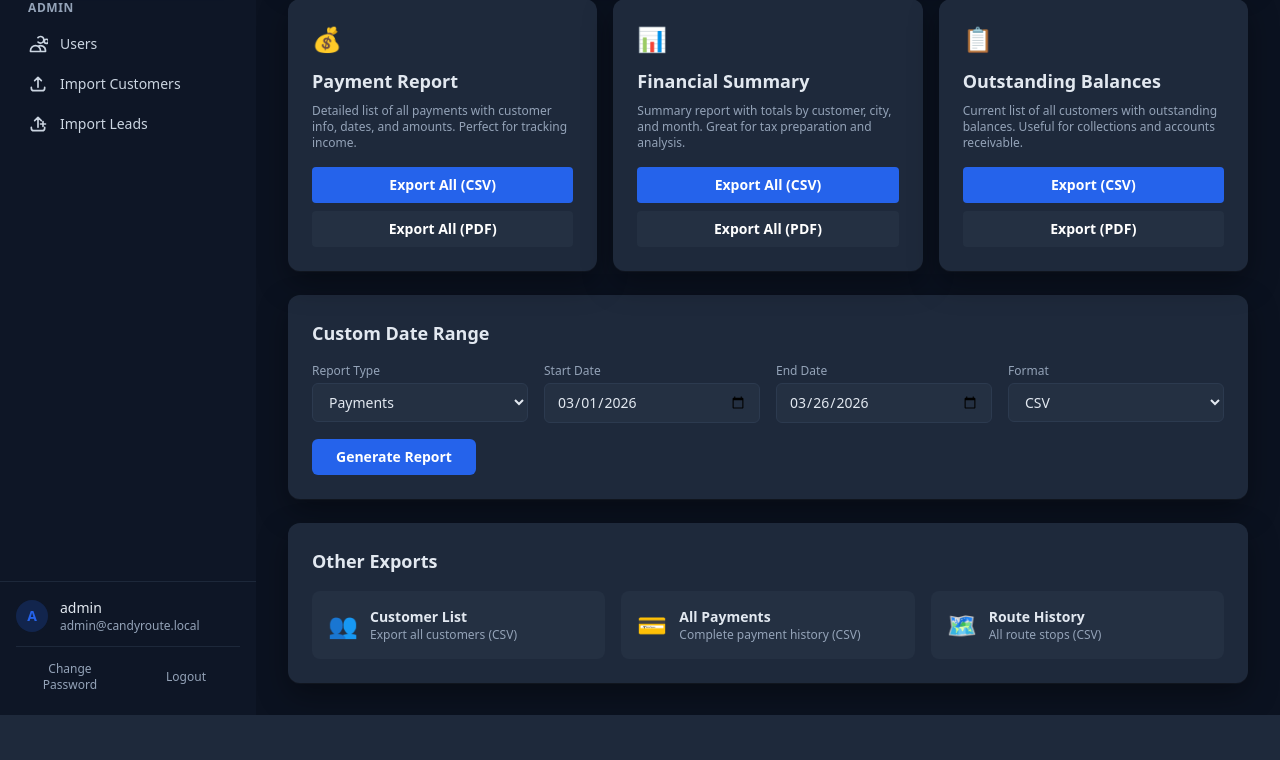
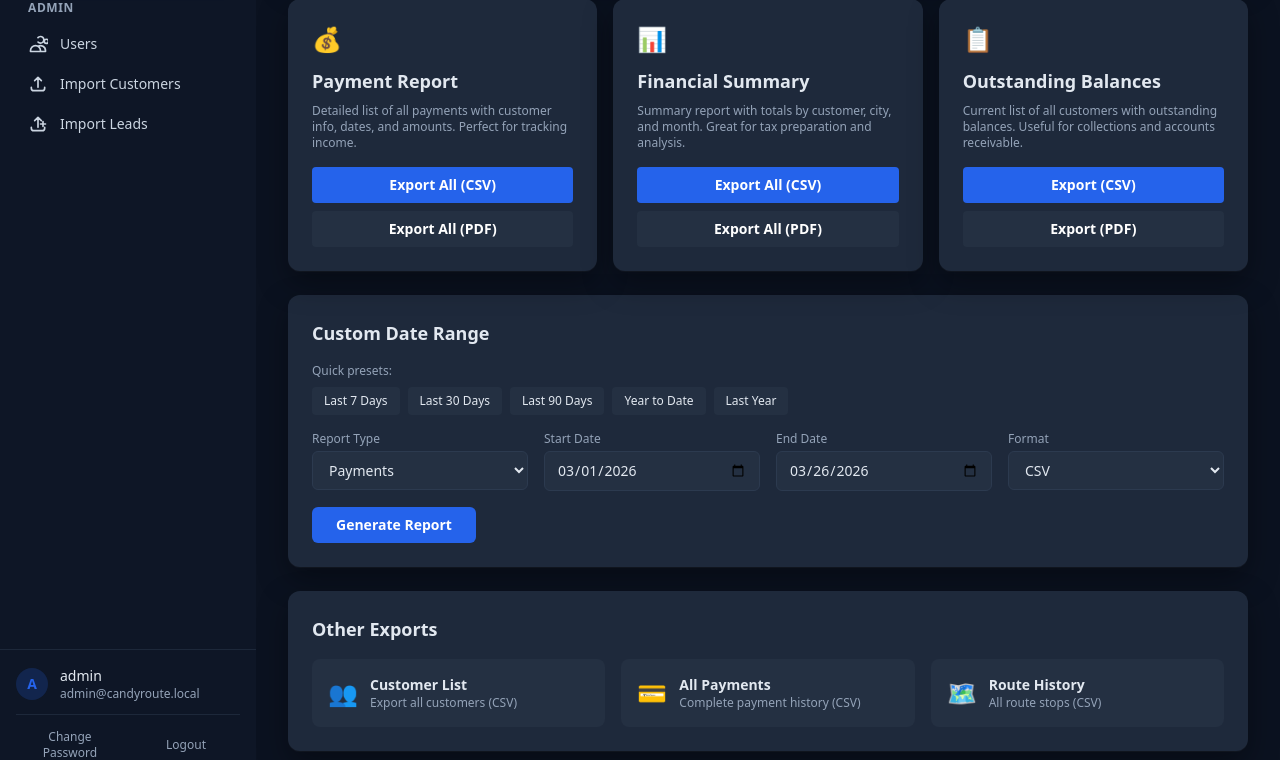
Before and after one commit to Kathail/candy, a Flask app: page /reports in a window 1280 px wide. Shown: the part 469-1229 px from the top of the page. Before the commit the page ends 1184 px from the top, so only its background shows below. Run offline with Flask 3, Linux system fonts and the light colour scheme; a user stored in the database is signed in; some libraries are stand-ins or nearby versions.

Commit message:
Codebase audit fixes and workflow improvements
Security & Fixes:
- Add @admin_required to /admin/reimport-customers route
- Remove unused /planner/route/<int:route_id> dead code route
- Delete 6 empty unused template placeholders

New Features:
- Add lead_source field to track where leads come from
- Add source dropdown to lead add/edit forms
- Add source column to leads table

Workflow Improvements:
- Add "Collected Today" stat to route progress section
- Add quick date presets to reports (Last 7/30/90 days, YTD, Last Year)

Co-Authored-By: Claude Opus 4.5 <noreply@anthropic.com>

```diff
--- a/app.py
+++ b/app.py
@@ -91,6 +91,7 @@ class Customer(db.Model):
     created_at = db.Column(db.DateTime, default=lambda: datetime.now(timezone.utc))
     status = db.Column(db.String(20), default='active', nullable=False, index=True)  # lead, active, inactive
     tax_exempt = db.Column(db.Boolean, default=False, nullable=False, index=True)
+    lead_source = db.Column(db.String(50))  # referral, walk-in, cold-call, website, social, other
 
 
 class RouteStop(db.Model):
@@ -478,12 +479,17 @@ def route():
     total = len(stops)
     outstanding_balance = sum(s.customer.balance for s in stops)
 
+    # Calculate today's collections
+    todays_payments = Payment.query.filter_by(payment_date=today).all()
+    collected_today = sum(p.amount for p in todays_payments)
+
     return render_template(
         "route.html",
         completed=completed,
         total=total,
         stops=stops,
         outstanding_balance=f"{outstanding_balance:.2f}",
+        collected_today=f"{collected_today:.2f}",
     )
 
 
@@ -884,6 +890,7 @@ def lead_add():
     address = request.form.get("address")
     city = request.form.get("city")
     notes = request.form.get("notes")
+    lead_source = request.form.get("lead_source")
 
     if not name:
         return "Name is required", 400
@@ -896,11 +903,12 @@ def lead_add():
         notes=notes or None,
         balance=0.0,
         status='lead',
+        lead_source=lead_source or None,
     )
 
     db.session.add(new_lead)
     db.session.commit()
-    logger.info(f"Lead added: {name}")
+    logger.info(f"Lead added: {name} (source: {lead_source})")
 
     return redirect(url_for("leads"))
 
@@ -927,6 +935,7 @@ def lead_update(lead_id):
     lead.address = request.form.get("address") or None
     lead.city = request.form.get("city") or None
     lead.notes = request.form.get("notes") or None
+    lead.lead_source = request.form.get("lead_source") or None
 
     db.session.commit()
     logger.info(f"Lead updated: {lead.name}")
@@ -1186,15 +1195,6 @@ def planner_date_details(date_str):
         route_date=date_str,
         date_formatted=route_date.strftime("%b %d, %Y"),
         day_name=route_date.strftime("%A"),
-    )
-
-
-@app.route("/planner/route/<int:route_id>")
-@login_required
-def planner_route_details(route_id):
-    return render_template(
-        "partials/planner_route_details.html",
-        route_id=route_id,
     )
 
 
@@ -1924,6 +1924,7 @@ def api_route_today():
 # Admin route to reimport customers (clears existing)
 @app.route("/admin/reimport-customers", methods=["POST"])
 @login_required
+@admin_required
 def admin_reimport_customers():
     """Clear all customers and reimport from CSV"""
     csv_file = os.path.join(os.path.dirname(__file__), "customers_cleaned.csv")
@@ -2537,6 +2538,12 @@ def init_db():
             db.session.execute(text("UPDATE customer SET tax_exempt = 0 WHERE tax_exempt IS NULL"))
             db.session.commit()
             logger.info("Added tax_exempt column to customer table")
+
+        # Migrate customer table - add lead_source column
+        if "customer" in inspector.get_table_names() and not column_exists("customer", "lead_source"):
+            db.session.execute(text("ALTER TABLE customer ADD COLUMN lead_source VARCHAR(50)"))
+            db.session.commit()
+            logger.info("Added lead_source column to customer table")
 
         # Create default admin user if no users exist
         if User.query.count() == 0:
--- a/templates/reports.html
+++ b/templates/reports.html
@@ -36,12 +36,12 @@
     </div>
 
     <!-- Tax Exempt Section -->
-    {% if tax_exempt_week.count > 0 or tax_exempt_month.count > 0 or tax_exempt_quarter.count > 0 or tax_exempt_year.count > 0 %}
+    {% if tax_exempt_customers|length > 0 %}
     <div class="bg-panel rounded-xl shadow-soft p-4 md:p-6 mb-6 border-l-4 border-warn">
         <div class="flex items-center gap-2 mb-4">
             <span class="text-warn text-lg">⚡</span>
             <h2 class="text-lg font-semibold">Tax Exempt Sales</h2>
-            <span class="text-xs text-muted">(included in totals above)</span>
+            <span class="text-xs text-muted">({{ tax_exempt_customers|length }} customer{% if tax_exempt_customers|length != 1 %}s{% endif %} · included in totals above)</span>
         </div>
 
         <div class="grid grid-cols-2 md:grid-cols-4 gap-2 md:gap-4 mb-4">
@@ -76,6 +76,7 @@
             </button>
 
             <div x-show="showPayments" x-cloak class="mt-3 space-y-2 max-h-64 overflow-y-auto">
+                {% if tax_exempt_month.payments %}
                     {% for payment in tax_exempt_month.payments[:15] %}
                     <div class="flex items-center justify-between p-2 bg-panel2 rounded-lg text-xs">
                         <div class="flex items-center gap-2">
@@ -93,6 +94,27 @@
                         + {{ tax_exempt_month.payments|length - 15 }} more this month
                     </div>
                     {% endif %}
+                {% else %}
+                    <div class="text-xs text-muted text-center py-4">
+                        No tax-exempt payments this month
+                    </div>
+                {% endif %}
+            </div>
+        </div>
+
+        <!-- Tax Exempt Customers List -->
+        <div class="mt-4 pt-4 border-t border-border">
+            <div class="text-xs text-muted mb-2">Tax Exempt Customers:</div>
+            <div class="flex flex-wrap gap-2">
+                {% for customer in tax_exempt_customers %}
+                <a href="/customers/{{ customer.id }}"
+                   class="inline-flex items-center gap-1 bg-warn/10 text-warn text-xs px-2 py-1 rounded hover:bg-warn/20 transition">
+                    {{ customer.name }}
+                    {% if customer.balance > 0 %}
+                    <span class="text-[10px] opacity-70">${{ "%.0f"|format(customer.balance) }}</span>
+                    {% endif %}
+                </a>
+                {% endfor %}
             </div>
         </div>
     </div>
@@ -226,6 +248,19 @@
     <!-- Custom Date Range -->
     <div class="bg-panel rounded-xl shadow-soft p-4 md:p-6">
         <h2 class="text-lg font-semibold mb-4">Custom Date Range</h2>
+
+        <!-- Quick Presets -->
+        <div class="mb-4">
+            <div class="text-xs text-muted mb-2">Quick presets:</div>
+            <div class="flex flex-wrap gap-2">
+                <button type="button" onclick="setDatePreset('last7')" class="text-xs bg-panel2 hover:bg-border px-3 py-1.5 rounded transition">Last 7 Days</button>
+                <button type="button" onclick="setDatePreset('last30')" class="text-xs bg-panel2 hover:bg-border px-3 py-1.5 rounded transition">Last 30 Days</button>
+                <button type="button" onclick="setDatePreset('last90')" class="text-xs bg-panel2 hover:bg-border px-3 py-1.5 rounded transition">Last 90 Days</button>
+                <button type="button" onclick="setDatePreset('ytd')" class="text-xs bg-panel2 hover:bg-border px-3 py-1.5 rounded transition">Year to Date</button>
+                <button type="button" onclick="setDatePreset('lastYear')" class="text-xs bg-panel2 hover:bg-border px-3 py-1.5 rounded transition">Last Year</button>
+            </div>
+        </div>
+
         <form id="custom-export-form" class="space-y-4">
             <div class="grid grid-cols-2 md:grid-cols-4 gap-2 md:gap-4">
                 <div>
@@ -237,12 +272,12 @@
                 </div>
                 <div>
                     <label class="block text-xs text-muted mb-1">Start Date</label>
-                    <input type="date" name="start" value="{{ month_start.strftime('%Y-%m-%d') }}"
+                    <input type="date" name="start" id="start-date" value="{{ month_start.strftime('%Y-%m-%d') }}"
                            class="w-full bg-panel2 border border-border rounded-md px-2 md:px-3 py-2 text-sm focus:outline-none focus:ring-2 focus:ring-brand">
                 </div>
                 <div>
                     <label class="block text-xs text-muted mb-1">End Date</label>
-                    <input type="date" name="end" value="{{ today.strftime('%Y-%m-%d') }}"
+                    <input type="date" name="end" id="end-date" value="{{ today.strftime('%Y-%m-%d') }}"
                            class="w-full bg-panel2 border border-border rounded-md px-2 md:px-3 py-2 text-sm focus:outline-none focus:ring-2 focus:ring-brand">
                 </div>
                 <div>
@@ -299,6 +334,42 @@ document.getElementById('custom-export-form').addEventListener('submit', functio
     const params = new URLSearchParams(formData);
     window.location.href = '/reports/export?' + params.toString();
 });
+
+function setDatePreset(preset) {
+    const startInput = document.getElementById('start-date');
+    const endInput = document.getElementById('end-date');
+    const today = new Date();
+    let start, end;
+
+    switch(preset) {
+        case 'last7':
+            start = new Date(today);
+            start.setDate(start.getDate() - 7);
+            end = today;
+            break;
+        case 'last30':
+            start = new Date(today);
+            start.setDate(start.getDate() - 30);
+            end = today;
+            break;
+        case 'last90':
+            start = new Date(today);
+            start.setDate(start.getDate() - 90);
+            end = today;
+            break;
+        case 'ytd':
+            start = new Date(today.getFullYear(), 0, 1);
+            end = today;
+            break;
+        case 'lastYear':
+            start = new Date(today.getFullYear() - 1, 0, 1);
+            end = new Date(today.getFullYear() - 1, 11, 31);
+            break;
+    }
+
+    startInput.value = start.toISOString().split('T')[0];
+    endInput.value = end.toISOString().split('T')[0];
+}
 </script>
 
 {% endblock %}
--- a/templates/route.html
+++ b/templates/route.html
@@ -62,6 +62,12 @@ content %}
                         class="h-full bg-good transition-all duration-500"
                         style="width: {{ (completed / total * 100) if total else 0 }}%;"
                     ></div>
+                </div>
+            </div>
+            <div class="text-right">
+                <div class="text-xs text-muted">Collected Today</div>
+                <div class="text-lg font-semibold text-good">
+                    ${{ collected_today }}
                 </div>
             </div>
             <div class="text-right">
```
Also changed, not shown: templates/leads.html (+14 -0 lines), templates/partials/lead_edit_modal.html (+14 -0 lines), templates/partials/leads_table_rows.html (+9 -1 lines), templates/partials/action_required.html (deleted), templates/partials/activity.html (deleted), templates/partials/health.html (deleted), templates/partials/kpis.html (deleted), templates/partials/quick_actions.html (deleted), templates/partials/today_route.html (deleted). Lines whose indentation alone changed are shown as unchanged.
